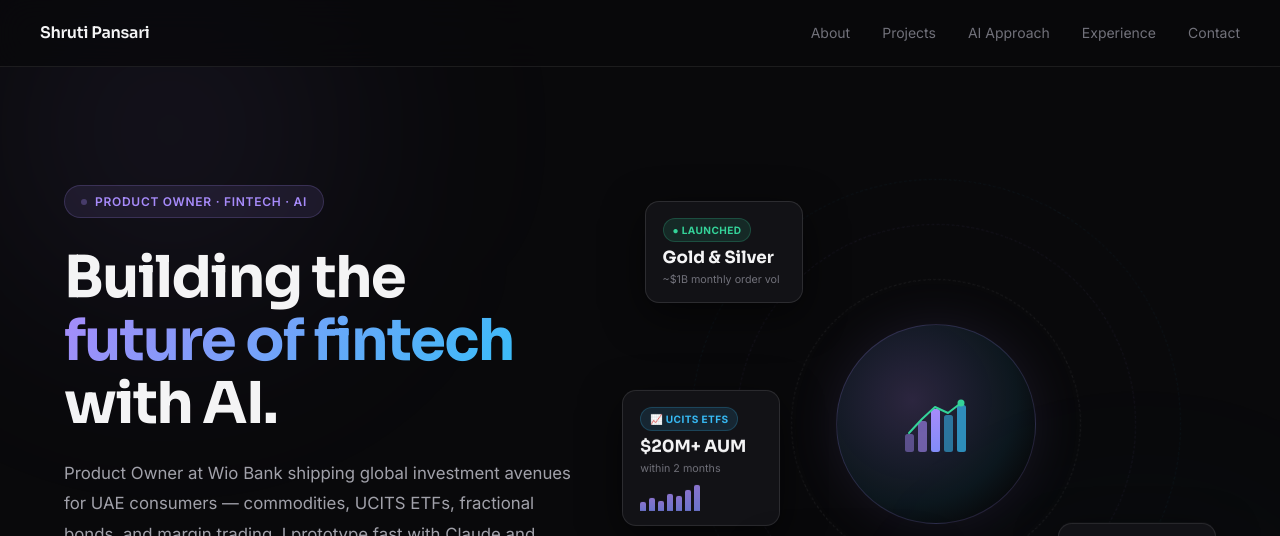
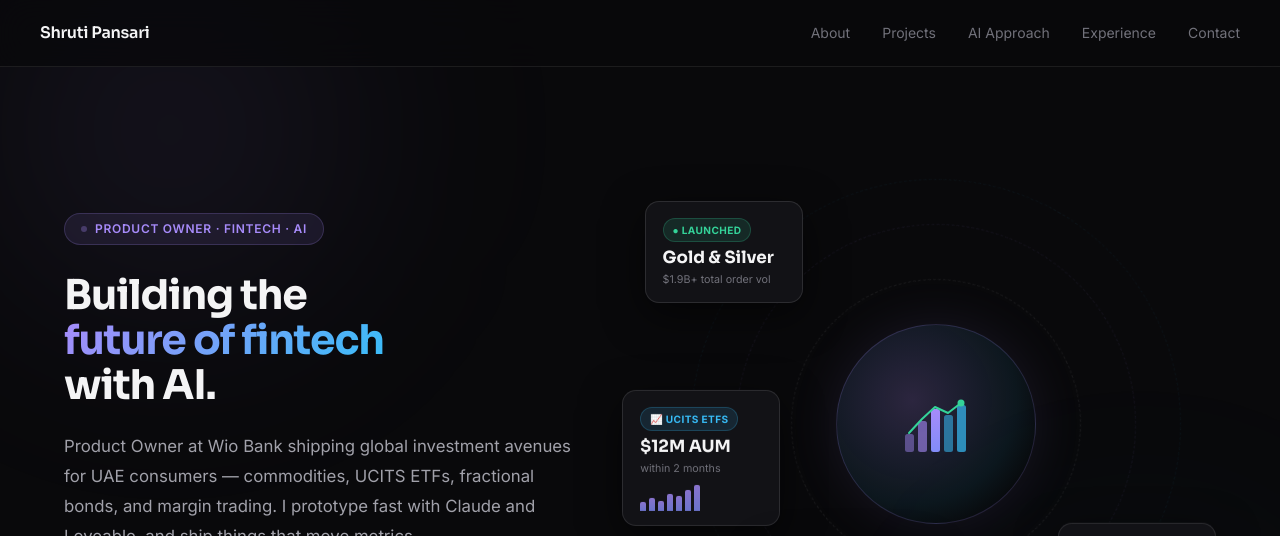
Before and after one commit to shrutipansari27/portfolio, a plain HTML site: page index.html in a window 1280 px wide. Shown: the top 536 px of the page. Drawn offline with Linux system fonts and the light colour scheme.

Commit message:
Update hero card data and reduce heading font size
- Commodities card: ~$1B monthly → $1.9B+ total order vol
- UCITS ETFs card: $20M+ AUM → $12M AUM
- Hero h1: reduce font size to clamp(1.9rem, 3.2vw, 3rem)

Co-Authored-By: Claude Sonnet 4.6 <noreply@anthropic.com>

```diff
--- a/index.html
+++ b/index.html
@@ -58,7 +58,7 @@
 
     .hero h1 {
       font-family: 'Sora', sans-serif;
-      font-size: clamp(2.6rem, 4.5vw, 4.2rem);
+      font-size: clamp(1.9rem, 3.2vw, 3rem);
       font-weight: 700; line-height: 1.1; letter-spacing: -0.03em; margin-bottom: 1.4rem;
     }
     .hero h1 .grad {
@@ -386,7 +386,7 @@
     <div class="fc fc1">
       <div class="fc-tag green">● Launched</div>
       <div class="fc-val">Gold & Silver</div>
-      <div class="fc-sub">~$1B monthly order vol</div>
+      <div class="fc-sub">$1.9B+ total order vol</div>
     </div>
 
     <!-- Card 2: AI Speed -->
@@ -399,7 +399,7 @@
     <!-- Card 3: UCITS with sparkline -->
     <div class="fc fc3">
       <div class="fc-tag blue">📈 UCITS ETFs</div>
-      <div class="fc-val">$20M+ AUM</div>
+      <div class="fc-val">$12M AUM</div>
       <div class="fc-sub">within 2 months</div>
       <div class="fc-bars">
         <div class="fc-bar" style="height:35%"></div>
```
